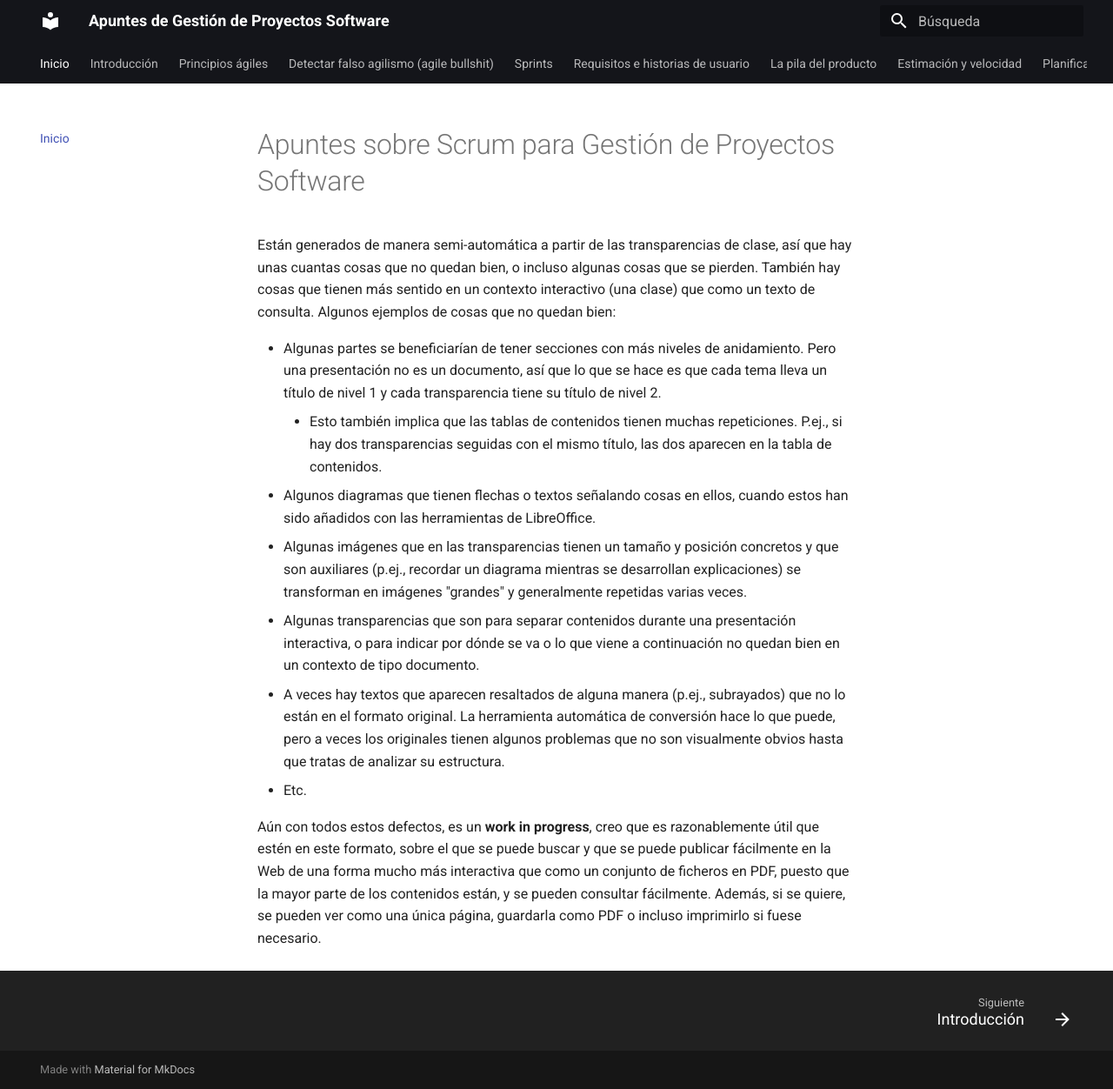
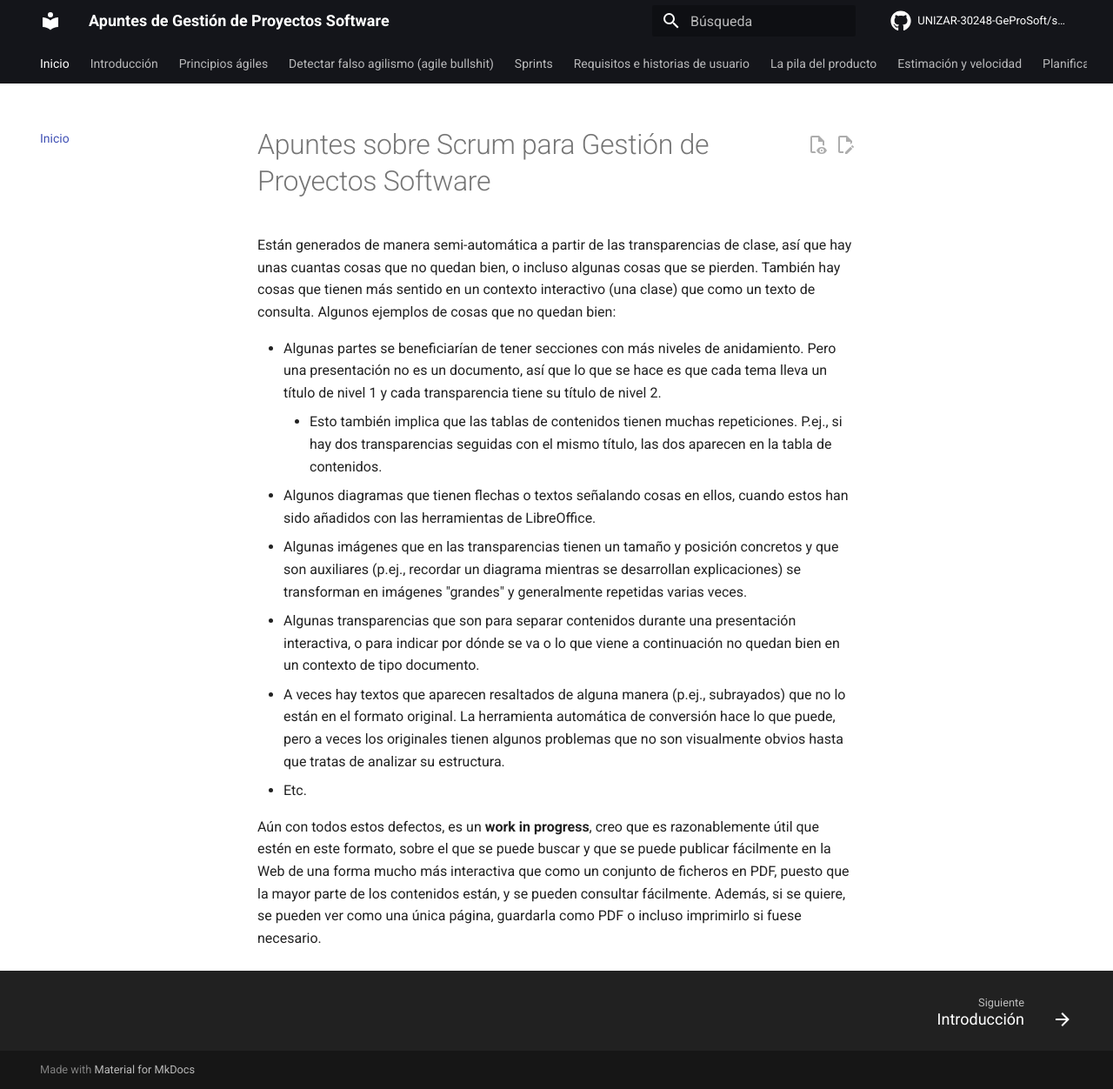
Before and after one commit to UNIZAR-30248-GeProSoft/scrumnotes, an MkDocs documentation site: the page built from docs/index.md, in a window 1280 px wide and 1252 px high. Shown: the whole window at 87% size. Built offline with MkDocs 1.6.1 and Material for MkDocs 9.7.7, drawn with Linux system fonts in a browser that asks for light colours; comment, search, counter and statistics services are not loaded.

Commit message:
Some changes to layoput

```diff
--- a/mkdocs.yml
+++ b/mkdocs.yml
@@ -1,7 +1,7 @@
 site_name: Apuntes de Gestión de Proyectos Software
-#repo_url: https://github.com/sitmun/sitmun.github.io
-#repo_name: sitmun/sitmun.github.io
-#site_url: https://sitmun.github.io
+repo_url: https://github.com/UNIZAR-30248-GeProSoft/scrumnotes
+repo_name: UNIZAR-30248-GeProSoft/scrumnotes
+site_url: https://unizar-30248-geprosoft.github.io/scrumnotes
 
 theme:
   name: material
@@ -21,7 +21,7 @@ theme:
     # - navigation.expand
     - navigation.footer
     - navigation.indexes
-    - navigation.instant
+    # - navigation.instant
     # - navigation.prune
     - navigation.sections
     - navigation.tabs
@@ -49,7 +49,7 @@ plugins:
      # Table of contents
      add_table_of_contents: true
      toc_title: 'Table of Contents'
-     toc_depth: 6
+     toc_depth: 3
 
 nav:
   - Inicio: index.md
@@ -104,4 +104,3 @@ markdown_extensions:
   - pymdownx.tasklist:
       custom_checkbox: true
   - pymdownx.tilde
-#  - markdown_grid_tables
```
